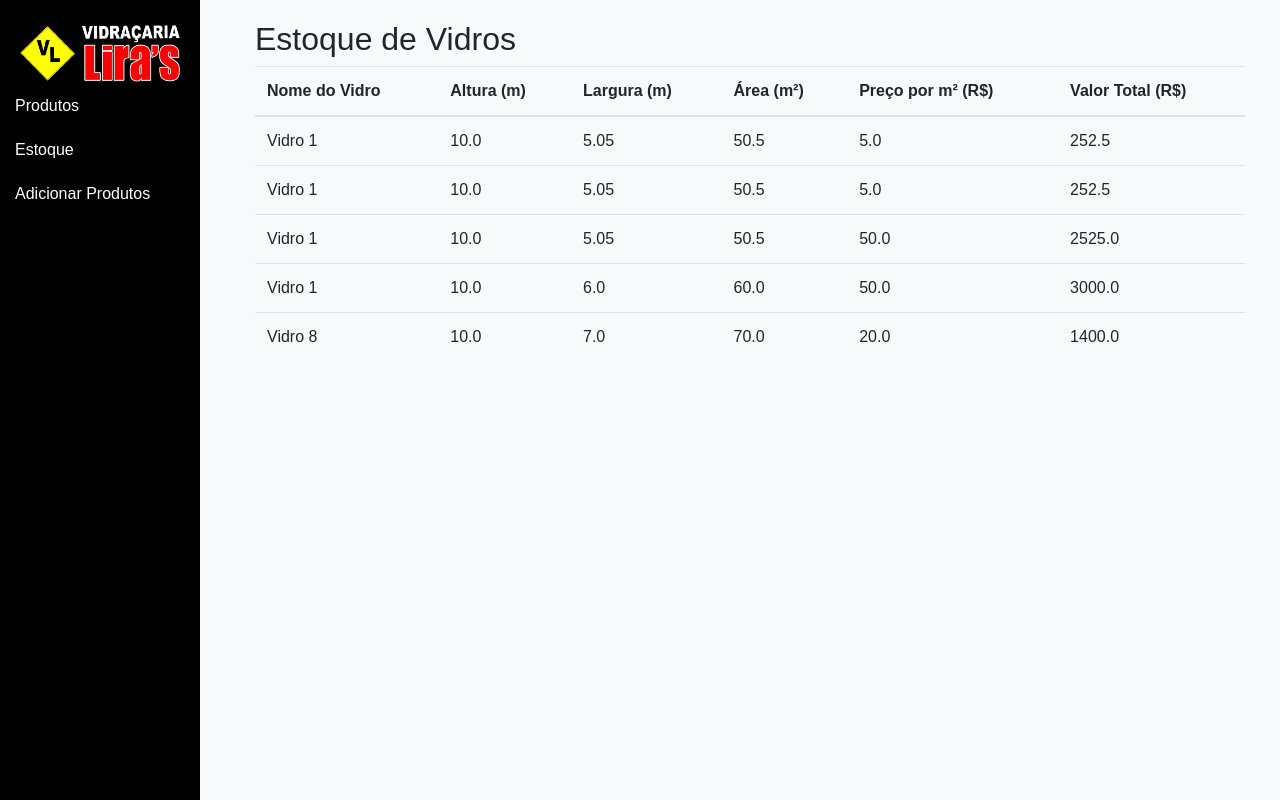
After one commit to Elielton-Ferreira/liras_system, a Flask app: page /estoque_vidros in a window 1280 px wide. The commit adds this page. Run offline with Flask 3, Linux system fonts and the light colour scheme; data comes from the database, SQL or seed files in the repository; both versions use the stored data as it was after the commit; some libraries are stand-ins or nearby versions.

Commit message:
pagina estoque vidros

```diff
--- a/app.py
+++ b/app.py
@@ -91,15 +91,16 @@ def adicionar_vidro():
         nome = request.form['nome']
         altura = float(request.form['altura'])
         largura = float(request.form['largura'])
-        area = altura * largura / 1000000  # Calcula a área em m² (milímetros para metros)
+        preco_m2 = float(request.form['preco_m2'])
+        area = altura * largura  # Área em m²
 
-        # Aqui você pode salvar os dados no banco de dados se necessário
-        # conn = conectar_bd()
-        # cursor = conn.cursor()
-        # cursor.execute("INSERT INTO vidros (nome, altura, largura, area) VALUES (?, ?, ?, ?)",
-        #                (nome, altura, largura, area))
-        # conn.commit()
-        # conn.close()
+        # Conectar ao banco de dados e inserir o vidro
+        conn = conectar_bd()
+        cursor = conn.cursor()
+        cursor.execute("INSERT INTO vidros (nome, altura, largura, preco_m2, area) VALUES (?, ?, ?, ?, ?)",
+                       (nome, altura, largura, preco_m2, area))
+        conn.commit()
+        conn.close()
 
         flash(f'Vidro adicionado com sucesso! Área: {area:.2f} m²', 'success')  # Mensagem de sucesso
         return redirect(url_for('adicionar_vidro'))
@@ -119,6 +120,17 @@ def excluir(id):
     flash('Produto excluído com sucesso!', 'success')  # Mensagem de sucesso
     return redirect(url_for('index'))
 
+# Rota para consultar estoque vidros
+@app.route('/estoque_vidros', methods=['GET'])
+def estoque_vidros():
+    conn = conectar_bd()
+    cursor = conn.cursor()
+    cursor.execute("SELECT * FROM vidros")
+    vidros = cursor.fetchall()
+    conn.close()
+
+    return render_template('estoque_vidros.html', vidros=vidros)
+
 # Executa o aplicativo Flask
 if __name__ == '__main__':
     app.run(debug=True)
--- a/templates/base.html
+++ b/templates/base.html
@@ -86,15 +86,27 @@
 <body>
     <div class="sidebar"> <!-- Início da barra lateral -->
         <img src="{{ url_for('static', filename='imagens/logo.png') }}" alt="Logo" class="logo"> <!-- Logo da empresa -->
-        <a href="/">Produtos em Estoque</a> <!-- Link para a página de produtos -->
+        <a href="/">Produtos</a> <!-- Link para a página de produtos -->
+
         <div class="dropdown">
-            <a href="#" class="dropbtn">Adicionar Produto</a> <!-- Link para o menu de Adicionar Produto -->
+            <a href="#" class="dropbtn">Estoque</a> <!-- Link para o menu de Produtos em Estoque -->
+            <div class="dropdown-content">
+                <a href="/estoque_vidros">Vidros em Estoque</a> <!-- Link para a página de vidro em estoque -->
+                <!-- Adicione outros produtos aqui -->
+                <a href="/">Acessórios</a>
+            </div>
+        </div>
+
+        <div class="dropdown">
+            <a href="#" class="dropbtn">Adicionar Produtos</a> <!-- Link para o menu de Adicionar Produto -->
             <div class="dropdown-content">
                 <a href="/adicionar_vidro">Vidros</a> <!-- Link para a página de adicionar vidros -->
                 <a href="/adicionar">Acessórios</a> <!-- Link para a página de adicionar acessórios -->
             </div>
         </div>
     </div>
+</body>
+
 
     <div class="content"> <!-- Início da área de conteúdo principal -->
         <div class="container"> <!-- Container para centralizar o conteúdo -->
--- /dev/null
+++ b/templates/estoque_vidros.html
@@ -0,0 +1,34 @@
+{% extends 'base.html' %}
+
+{% block content %}
+    <h2>Estoque de Vidros</h2>
+
+    <table class="table">
+        <thead>
+            <tr>
+                <th>Nome do Vidro</th>
+                <th>Altura (m)</th>
+                <th>Largura (m)</th>
+                <th>Área (m²)</th>
+                <th>Preço por m² (R$)</th>
+                <th>Valor Total (R$)</th>
+            </tr>
+        </thead>
+        <tbody>
+            {% for vidro in vidros %}
+                <tr>
+                    <td>{{ vidro.nome }}</td>
+                    <td>{{ vidro.altura }}</td>
+                    <td>{{ vidro.largura }}</td>
+                    <td>{{ vidro.area }}</td>
+                    <td>{{ vidro.preco_m2 }}</td> <!-- Corrigido de vidro.preco para vidro.preco_m2 -->
+                    <td>{{ vidro.area * vidro.preco_m2 }}</td> <!-- Cálculo do valor total -->
+                </tr>
+            {% else %}
+                <tr>
+                    <td colspan="6" class="text-center">Nenhum vidro encontrado.</td>
+                </tr>
+            {% endfor %}
+        </tbody>
+    </table>
+{% endblock %}
```
Also changed, not shown: templates/adicionar_vidro.html (+6 -5 lines), estoque copy.db (added), estoque.db.
